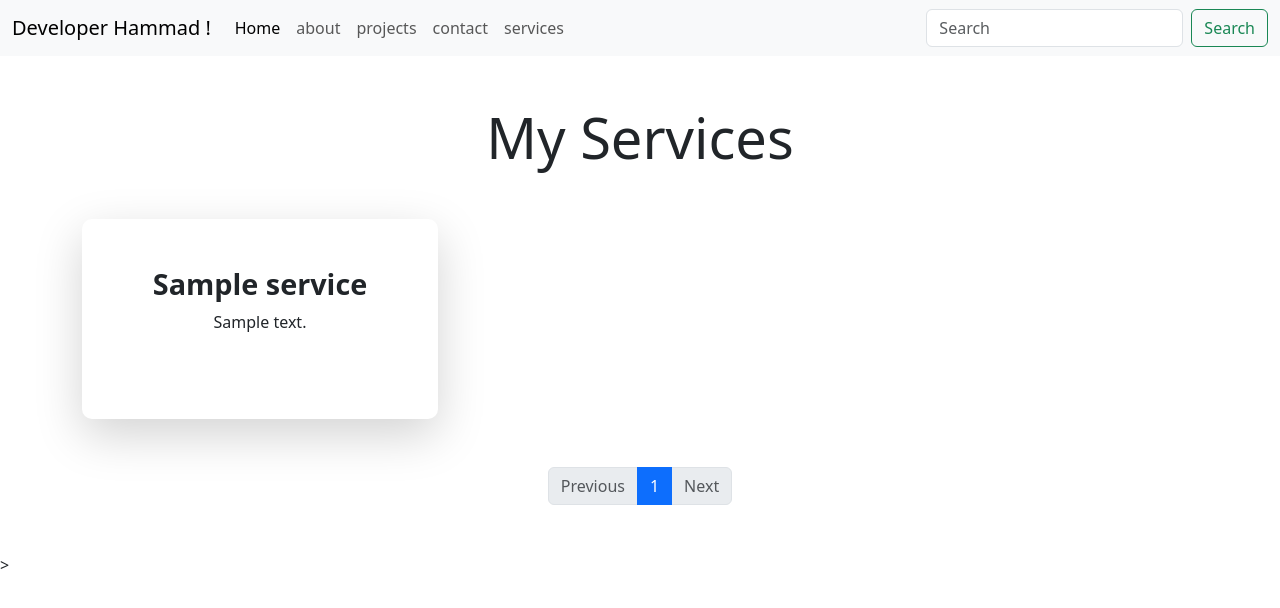
After one commit to hammi837/Python_Basics_Day1, a Django app: template week2/djangoproject/templates/services.html in a window 1280 px wide. The commit adds this page. Shown: the top 608 px of the page. Run offline with Django 5.2, Linux system fonts and the light colour scheme; the template is opened without the code that fills it: most values are stand-ins (such as "Sample title", 1, 10 or a date in 2020).

Commit message:
Update work week2 day3

```diff
--- a/week2/crudproject/contacts/views.py
+++ b/week2/crudproject/contacts/views.py
@@ -1,6 +1,6 @@
 from django.shortcuts import render, redirect, get_object_or_404
 from contacts.models import Contact
-
+from django.contrib import messages
 def contacts(request):
     # CREATE
     if request.method == "POST" and 'create' in request.POST:
@@ -10,6 +10,7 @@ def contacts(request):
             subject=request.POST['subject'],
             message=request.POST['message']
         )
+        messages.success(request,"contact added successfully")
         return redirect('contacts')
 
     # UPDATE
@@ -29,3 +30,4 @@ def contacts(request):
     # READ
     contacts = Contact.objects.all()
     return render(request, 'contacts.html', {'contacts': contacts})
+    print(contacts)
--- a/week2/djangoproject/homepage/urls.py
+++ b/week2/djangoproject/homepage/urls.py
@@ -6,4 +6,5 @@ urlpatterns = [
     path('about/', views.about, name='about'),
     path('projects/', views.projects, name='projects'),
     path('contact/', views.contact, name='contact'),
+    path('services/', views.services, name='services'),
 ]
--- /dev/null
+++ b/week2/djangoproject/templates/base.html
@@ -0,0 +1,20 @@
+<!DOCTYPE html>
+<html lang="en">
+<head>
+    <meta charset="UTF-8">
+    <meta name="viewport" content="width=device-width, initial-scale=1.0">
+    <title>{% block title %}homepage{% endblock %}</title>
+
+    <link href="https://cdn.jsdelivr.net/npm/bootstrap@5.3.2/dist/css/bootstrap.min.css" rel="stylesheet">
+</head>
+
+<body>
+
+    {% include 'navbar.html' %}
+
+    {% block content %}
+    {% endblock %}
+
+    <script src="https://cdn.jsdelivr.net/npm/bootstrap@5.3.2/dist/js/bootstrap.bundle.min.js"></script>
+</body>
+</html>
--- /dev/null
+++ b/week2/djangoproject/templates/navbar.html
@@ -0,0 +1,35 @@
+<nav class="navbar navbar-expand-lg bg-body-tertiary">
+  <div class="container-fluid">
+    <a class="navbar-brand" href="#">Developer Hammad !</a>
+    <button class="navbar-toggler" type="button" data-bs-toggle="collapse"
+        data-bs-target="#navbarSupportedContent" aria-controls="navbarSupportedContent"
+        aria-expanded="false" aria-label="Toggle navigation">
+      <span class="navbar-toggler-icon"></span>
+    </button>
+
+    <div class="collapse navbar-collapse" id="navbarSupportedContent">
+      <ul class="navbar-nav me-auto mb-2 mb-lg-0">
+        <li class="nav-item">
+          <a class="nav-link active" href="/">Home</a>
+        </li>
+        <li class="nav-item">
+          <a class="nav-link" href="/about/">about</a>
+        </li>
+        <li class="nav-item">
+          <a class="nav-link" href="/projects/">projects</a>
+        </li>
+        <li class="nav-item">
+          <a class="nav-link" href="/contact/">contact</a>
+        </li>
+        <li class="nav-item">
+          <a class="nav-link" href="/services/">services</a>
+        </li>
+      </ul>
+
+      <form class="d-flex">
+        <input class="form-control me-2" type="search" placeholder="Search"/>
+        <button class="btn btn-outline-success" type="submit">Search</button>
+      </form>
+    </div>
+  </div>
+</nav>
--- /dev/null
+++ b/week2/djangoproject/templates/services.html
@@ -0,0 +1,89 @@
+{% extends 'base.html' %}
+
+{% block title %}Services{% endblock %}
+
+{% block content %}
+
+<style>
+    .service-card {
+        cursor: pointer;
+        transition: 0.3s ease;
+        border-radius: 10px;
+    }
+
+    .service-card:hover {
+        transform: translateY(-5px);
+    }
+
+    .service-active {
+        background-color: #ffe699; /* Highlight color when clicked */
+        border: 2px solid #ffc107; /* Optional: border color */
+        box-shadow: 0 0 15px rgba(255, 193, 7, 0.5);
+    }
+</style>
+
+
+
+
+
+<section class="container my-5">
+    <h2 class="text-center mb-5 display-4">My Services</h2> <!-- Big heading -->
+
+    <div class="row gy-5">
+        {% for service in page_obj %}
+        <div class="col-md-4">
+            <div class="p-5 shadow-lg service-card text-center" onclick="activateCard(this)" style="min-height: 200px;">
+                <h3 class="fw-bold" style="font-size: 1.8rem;">{{ service.title }}</h3>
+                <p>{{ service.desc }}</p>
+            </div>
+        </div>
+        {% endfor %}
+    </div>
+
+    <!-- Pagination -->
+    <nav aria-label="Services Pagination" class="mt-5">
+        <ul class="pagination justify-content-center">
+            {% if page_obj.has_previous %}
+            <li class="page-item">
+                <a class="page-link" href="?page={{ page_obj.previous_page_number }}">Previous</a>
+            </li>
+            {% else %}
+            <li class="page-item disabled">
+                <span class="page-link">Previous</span>
+            </li>
+            {% endif %}
+
+            {% for num in page_obj.paginator.page_range %}
+                {% if page_obj.number == num %}
+                    <li class="page-item active"><span class="page-link">{{ num }}</span></li>
+                {% else %}
+                    <li class="page-item"><a class="page-link" href="?page={{ num }}">{{ num }}</a></li>
+                {% endif %}
+            {% endfor %}
+
+            {% if page_obj.has_next %}
+            <li class="page-item">
+                <a class="page-link" href="?page={{ page_obj.next_page_number }}">Next</a>
+            </li>
+            {% else %}
+            <li class="page-item disabled">
+                <span class="page-link">Next</span>
+            </li>
+            {% endif %}
+        </ul>
+    </nav>
+</section>
+
+<script>
+    function activateCard(card) {
+        // Remove active class from all service cards
+        document.querySelectorAll(".service-card").forEach(c => {
+            c.classList.remove("service-active");
+        });
+
+        // Add active class to the clicked card
+        card.classList.add("service-active");
+    }
+</script>>
+
+{% endblock %}
```
Also changed, not shown: week2/crudproject/templates/contacts.html (+7 -0 lines), week2/djangoproject/homepage/views.py (+26 -0 lines), week2/djangoproject/templates/about.html (+6 -10 lines), week2/djangoproject/templates/contact.html (+4 -14 lines), week2/djangoproject/templates/home.html (+4 -47 lines), week2/djangoproject/templates/projects.html (+6 -10 lines), week2/crudproject/db.sqlite3, week2/djangoproject/db.sqlite3.
